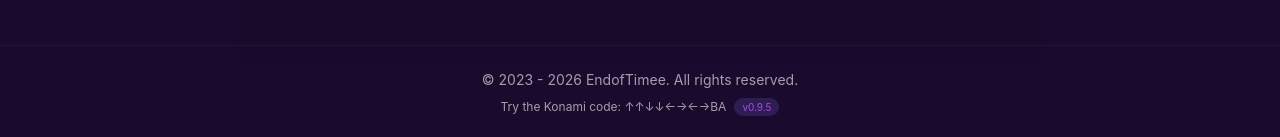
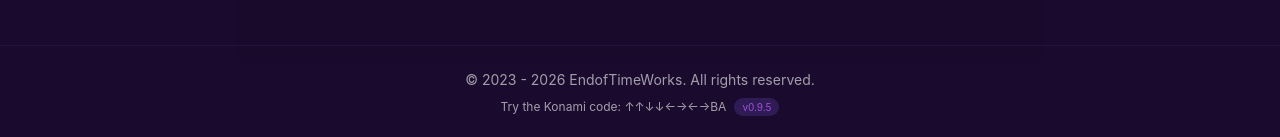
Before and after one commit to EndofTimeWorks/My-website, a React (Vite) app: page / in a window 1280 px wide. Both pictures are taken after a click on the button "SKIP BOOT SEQUENCE". Shown: the part 740-877 px from the top of the page. Built offline with nearby package versions, Linux system fonts and the light colour scheme; no server answers.

Commit message:
chore(site): rebrand to EndofTimeWorks

```diff
--- a/index.html
+++ b/index.html
@@ -9,26 +9,26 @@
         />
         <link rel="icon" type="image/svg+xml" href="/logo.svg" />
         <meta name="viewport" content="width=device-width, initial-scale=1.0" />
-        <title>EndofTimee</title>
+        <title>EndofTimeWorks</title>
         <meta
             name="description"
-            content="EndofTimee's personal site – developer, streamer, and more. Featuring a unique boot animation and fox-themed design."
+            content="EndofTimeWorks' personal site - developer, streamer, and more. Featuring a unique boot animation and fox-themed design."
         />
-        <meta property="og:title" content="EndofTimee –  Personal Site" />
+        <meta property="og:title" content="EndofTimeWorks - Personal Site" />
         <meta
             property="og:description"
-            content="EndofTimee's personal site – developer, streamer, and more. Featuring a unique boot animation and fox-themed design."
+            content="EndofTimeWorks' personal site - developer, streamer, and more. Featuring a unique boot animation and fox-themed design."
         />
         <meta property="og:type" content="website" />
-        <meta property="og:url" content="https://endoftimee.com/" />
+        <meta property="og:url" content="https://endoftime.works/" />
         <meta property="og:image" content="/logo.svg" />
         <meta property="og:image:alt" content="Fox Logo" />
-        <meta property="og:site_name" content="EndofTimee" />
+        <meta property="og:site_name" content="EndofTimeWorks" />
         <meta name="twitter:card" content="summary_large_image" />
-        <meta name="twitter:title" content="EndofTimee – Personal Site" />
+        <meta name="twitter:title" content="EndofTimeWorks - Personal Site" />
         <meta
             name="twitter:description"
-            content="EndofTimee's personal site – Developer, streamer, and more. "
+            content="EndofTimeWorks' personal site - developer, streamer, and more."
         />
         <meta name="twitter:image" content="/logo.svg" />
     </head>
--- a/src/App.tsx
+++ b/src/App.tsx
@@ -166,7 +166,7 @@ const App = () => {
                             <footer className="py-6 border-t border-accent-primary/10 text-center text-sm text-text-primary/60">
                                 <p>
                                     © 2023 - {new Date().getFullYear()}{" "}
-                                    EndofTimee. All rights reserved.
+                                    EndofTimeWorks. All rights reserved.
                                 </p>
                                 <div className="flex justify-center items-center gap-2 mt-2">
                                     <span className="text-xs">
--- a/src/pages/AboutPage.tsx
+++ b/src/pages/AboutPage.tsx
@@ -43,7 +43,7 @@ const AboutPage = () => {
                     <p>
                         Find me on{" "}
                         <a
-                            href="https://twitch.tv/EndofTimee"
+                            href="https://twitch.tv/EndofTimeWorks"
                             className="text-accent-neon hover:text-glow"
                             target="_blank"
                             rel="noopener noreferrer"
```
Also changed, not shown: public/manifest.json, public/robots.txt.
